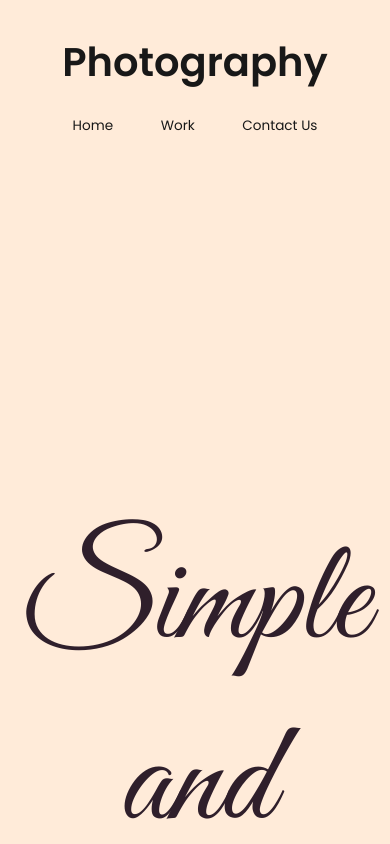
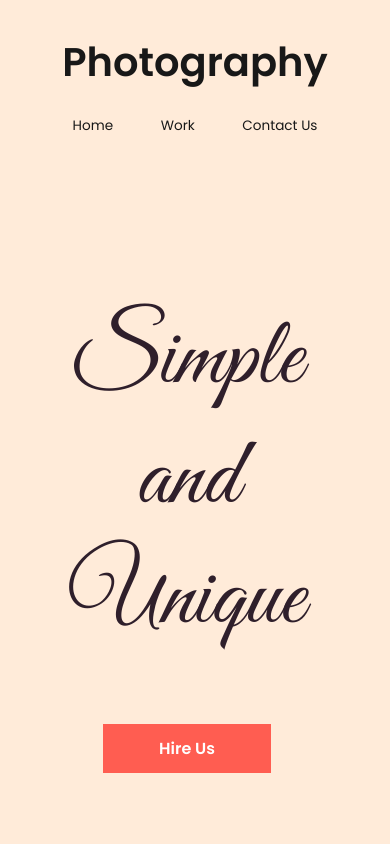
Before and after one commit to Scavengerizer/photography, a React (Create React App) app: page / in a window 390 px wide. Shown: the top 844 px of the page. Built offline with nearby package versions, Linux system fonts and the light colour scheme.

Commit message:
Landing page responsive

```diff
--- a/src/styles/components/06 media queries.scss
+++ b/src/styles/components/06 media queries.scss
@@ -12,6 +12,18 @@
           margin: 0 4.5em;
         }
       }
+    }
+  }
+  .home {
+    .home_contents {
+      justify-content: center;
+      margin-right: 1em;
+      .home_pics {
+        display: none;
+      }
+    }
+    .home_message {
+      display: none;
     }
   }
 }
@@ -29,6 +41,17 @@
         .link {
           display: inline-block;
           margin: 0 2.7em;
+        }
+      }
+    }
+  }
+  .home {
+    .home_contents {
+      .home_text {
+        .home_title {
+          span {
+            font-size: 7rem;
+          }
         }
       }
     }
@@ -52,4 +75,20 @@
       }
     }
   }
+  .home {
+    .home_contents {
+      padding: 0em 0 5em 0;
+
+      .home_text {
+        .home_title {
+          span {
+            font-size: 6rem;
+          }
+        }
+        .home_hireme {
+          margin-top: 4em;
+        }
+      }
+    }
+  }
 }
```
